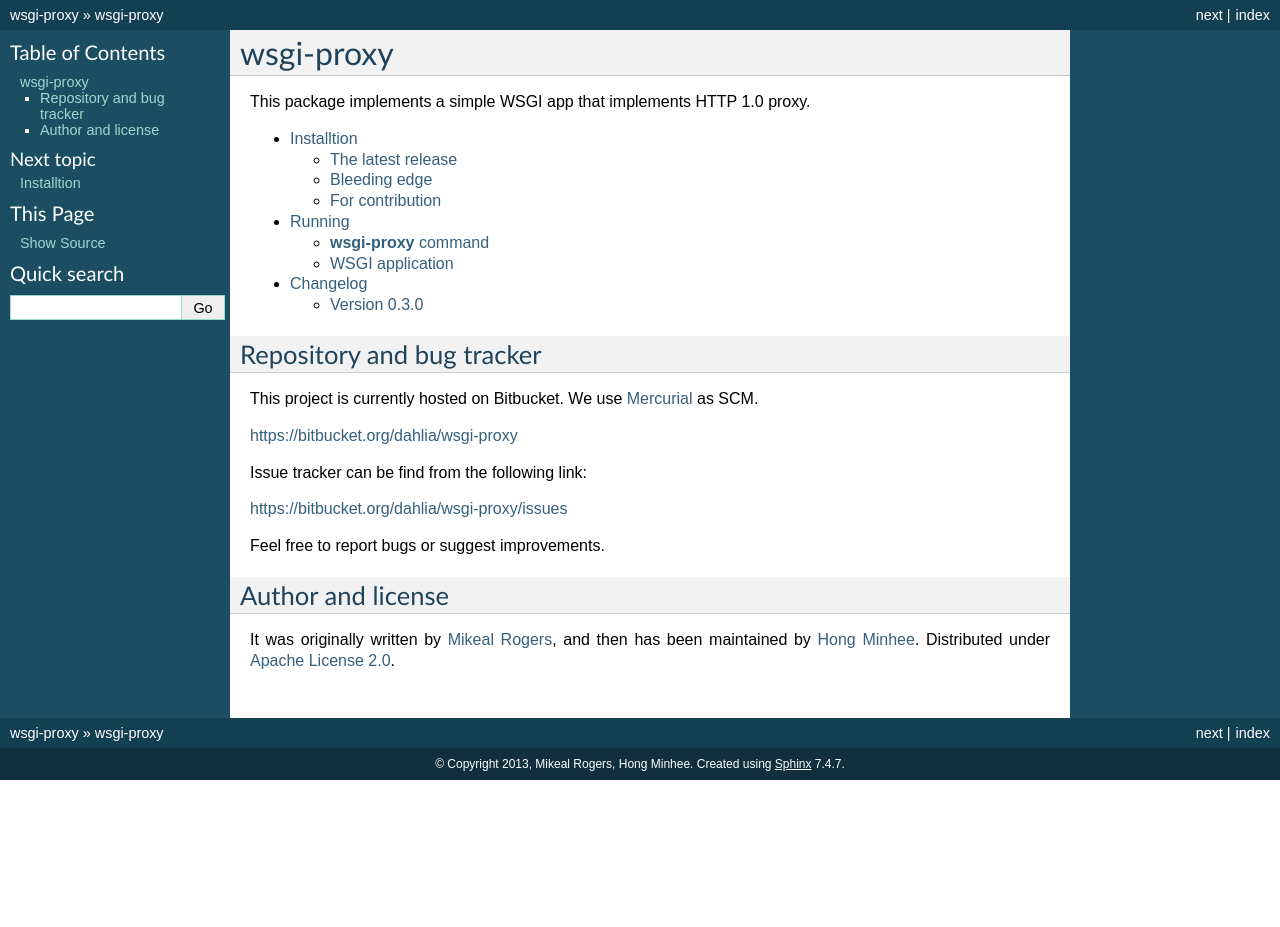
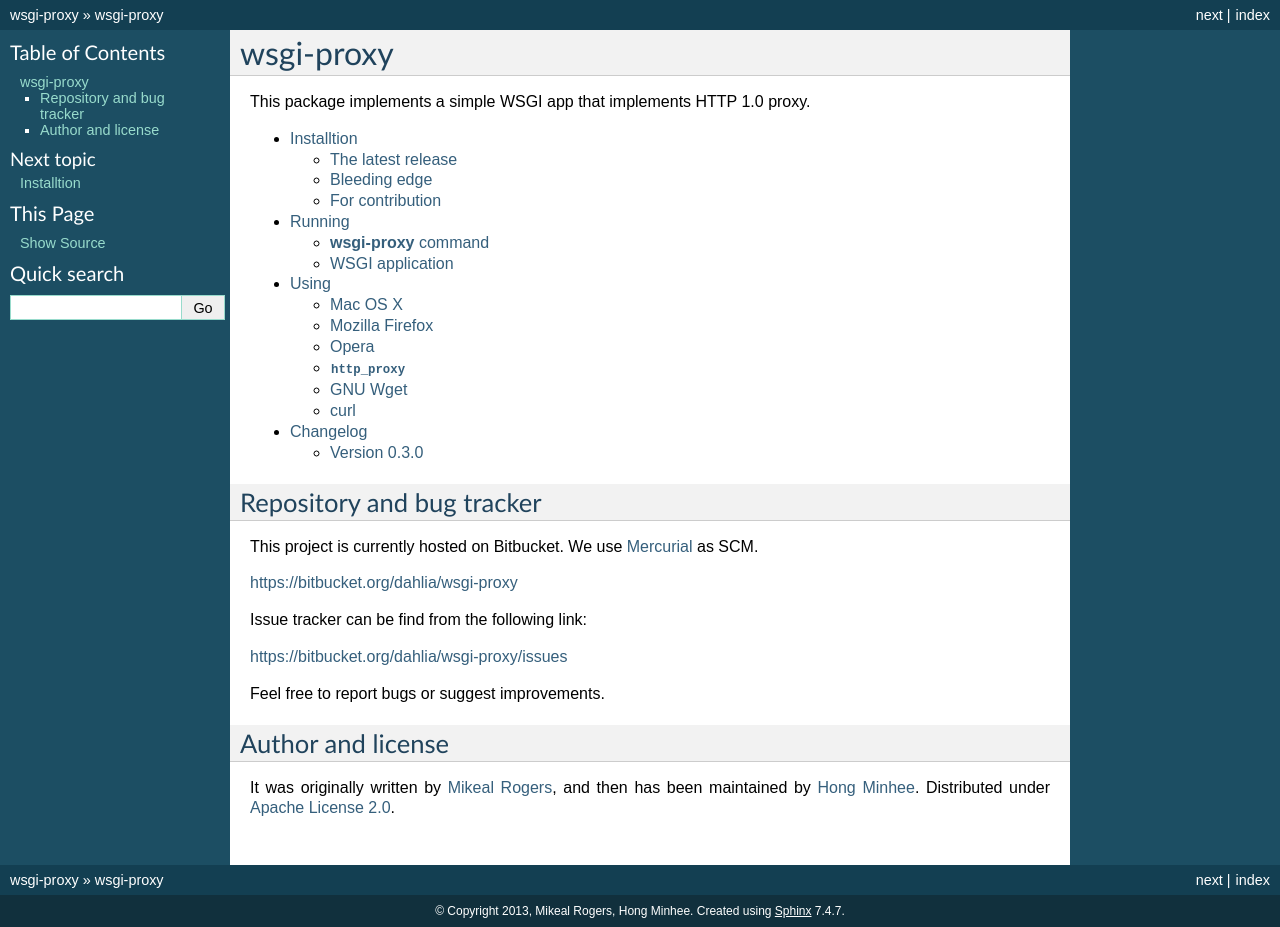
Before and after one commit to shirk3y/pproxy, a Sphinx documentation site: the page built from docs/index.rst, in a window 1280 px wide. Built offline with Sphinx 7.4.7, drawn with Linux system fonts in a browser that asks for light colours; the version number could not be read and is left out; before the commit the page ends 900 px from its top, so only the background shows below that; some of the changed lines change nothing that is shown.

Commit message:
Usage docs

```diff
--- a/docs/index.rst
+++ b/docs/index.rst
@@ -13,6 +13,7 @@
 
    install
    run
+   use
    wsgi_proxy
    changelog
 
--- /dev/null
+++ b/docs/use.rst
@@ -0,0 +1,96 @@
+Using
+=====
+
+Suppose :program:`wsgi-proxy` is listening 127.0.0.1:8888.  You can set
+it using :option:`--host <wsgi-proxy --host` and :option:`--port
+<wsgi-proxy --port>` options:
+
+.. sourcecode:: console
+
+   $ wsgi-proxy --host 127.0.0.1 --port 8888
+
+
+Mac OS X
+--------
+
+There is system-wide settings for HTTP proxy in Mac OS X.  It affects to
+Safari and Google Chrome.  You can find it on
+:menuselection:`System Preferences... --> Network --> Advanced... --> Proxies`.
+Switch on :guilabel:`Web Proxy (HTTP)`, and then fill host and port number of
+:guilabel:`Web Proxy Server` to 127.0.0.1 and 8888.
+
+.. image:: _images/proxy-mac.png
+   :width: 391
+   :height: 347
+
+
+Mozilla Firefox
+---------------
+
+Firefox provides its own proxy settings.  You can find it on
+:menuselection:`Preferences... --> Advanced --> Network --> Connection --> \
+Settings...`.  Choose :guilabel:`Manual proxy configuration`, and then fill
+:guilabel:`HTTP Proxy` to 127.0.0.1 and its :guilabel:`Port` to 8888.
+
+.. image:: _images/proxy-firefox.png
+   :width: 362
+   :height: 361
+
+
+Opera_
+------
+
+Opera_ provides its own proxy settings.  You can find it on
+:menuselection:`Preferences... --> Advanced --> Network --> Proxy Servers...`.
+Choose :guilabel:`Use manual proxy configuration`, and then fill
+:guilabel:`Proxy server` and :guilabel:`Port` of :guilabel:`HTTP` to
+127.0.0.1 and 8888.
+
+.. image:: _images/proxy-opera.png
+   :width: 474
+   :height: 376
+
+.. _Opera: http://www.opera.com/
+
+
+:envvar:`http_proxy`
+--------------------
+
+A lot of Unix utilities e.g. :program:`curl`, :program:`wget` and networking
+libraries e.g. :mod:`urllib2` respects :envvar:`http_proxy` environment
+variable.
+
+.. sourcecode:: console
+
+   $ http_proxy="127.0.0.1:8888" curl http://python.org/
+   $ http_proxy="127.0.0.1:8888" wget http://python.org/
+
+
+`GNU Wget`_
+-----------
+
+:program:`wget` command respects :envvar:`http_proxy` environment variable:
+
+.. sourcecode:: console
+
+   $ http_proxy="127.0.0.1:8888" wget http://python.org/
+
+.. _GNU Wget: http://www.gnu.org/software/wget/
+
+
+curl_
+-----
+
+:program:`curl` command provides :option:`--proxy1.0` option:
+
+.. sourcecode:: console
+
+   $ curl --proxy1.0 127.0.0.1:8888 http://python.org/
+
+It respects :envvar:`http_proxy` environment variable as well:
+
+.. sourcecode:: console
+
+   $ http_proxy="127.0.0.1:8888" curl http://python.org/
+
+.. _curl: http://curl.haxx.se/
```
Also changed, not shown: docs/_images/proxy-firefox.png (added), docs/_images/proxy-mac.png (added), docs/_images/proxy-opera.png (added).
